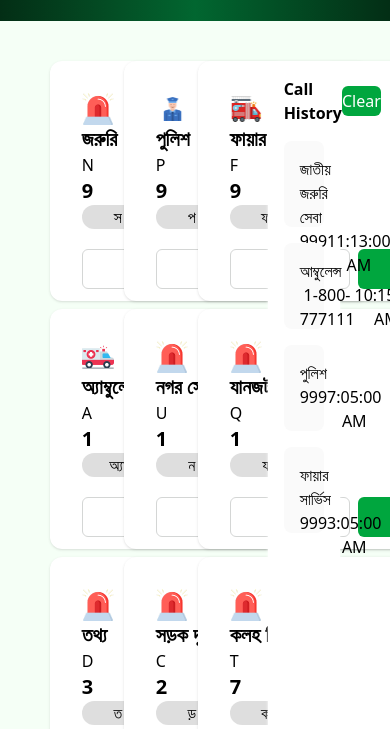
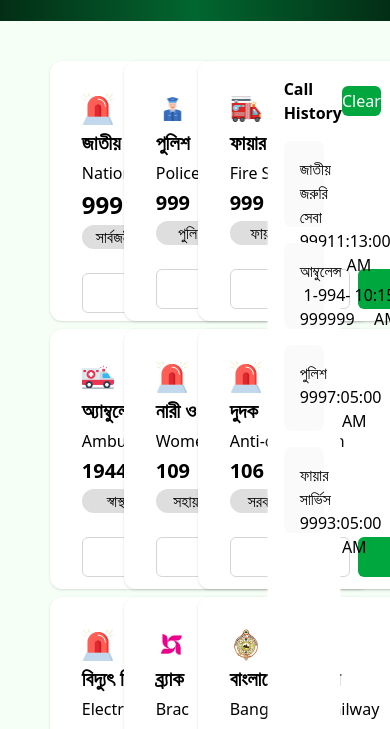
Before and after one commit to FahmidaHamid/assignment05SolutionFH, a website: page index.html in a window 390 px wide. Shown: the part 371-1100 px from the top of the page. Drawn offline with Linux system fonts and the light colour scheme; a web font is replaced by a local one.

Commit message:
complete, nonresponsive

```diff
--- a/index.html
+++ b/index.html
@@ -22,7 +22,8 @@
   <body
     class="w-full box-content flex flex-1 flex-col justify-center items-center bg-[#f5fff6]"
   >
-    <nav
+    <div
+      id="nav"
       class="w-full max-h-10 pl-6 pr-6 pt-14 pb-14 flex flex-row items-center justify-between shadow-[0_1px_50px_0px_rgba(181,181,181,0.25)] bg-white"
     >
       <div id="left" class="flex flex-row items-center justify-between">
@@ -58,8 +59,9 @@
           </li>
         </ul>
       </div>
-    </nav>
-    <banner
+    </div>
+    <div
+      id="banner"
       class="w-full h-max-[239px] pt-6 pb-6 flex flex-1 flex-col justify-center items-center bg-gradient-to-r from-green-950 via via-green-800 to bg-green-950"
     >
       <img
@@ -75,14 +77,14 @@
         Government Emergency Services at Your Fingertip - A Project by the
         Government of the People's Republic of Bangladesh
       </h3>
-    </banner>
+    </div>
     <div id="service-area" class="w-95/100 p-10 flex flex-1">
       <div
         class="left-cards w-9/12 grid grid-cols-3 gap-x-1 gap-y-2 justify-center items-center rounded-xl shadow-white"
       >
         <div
           id="card-1"
-          class="flex flex-col w-[320px] h-[240px] p-8 bg-[ #ffffff80] rounded-xl shadow-sm bg-white"
+          class="flex flex-col w-[320px] h-[260px] p-8 bg-[ #ffffff80] rounded-xl shadow-sm bg-white gap-1"
         >
           <div class="side-by-side flex flex-1 justify-between items-center">
             <img
@@ -94,12 +96,11 @@
 
             <i class="fa-regular fa-heart"></i>
           </div>
-          <h1 class="text-xl font-bold">জরুরি</h1>
-
-          <h2>N</h2>
-          <h2 class="text-xl font-bold">9</h2>
+          <h1 class="text-xl font-bold">জাতীয় জরুরি সেবা</h1>
+          <h2>National Emergency</h2>
+          <h2 class="text-2xl font-bold">999</h2>
           <div class="text-inside w-[72px] h-[24px] bg-[#5c5c5c33] rounded-xl">
-            <h3 class="text-center">স</h3>
+            <h3 class="text-center">সার্বজনীন</h3>
           </div>
 
           <div id="inside-card" class="flex flex-1 gap-2 pt-5">
@@ -117,7 +118,7 @@
         </div>
         <div
           id="card-2"
-          class="flex flex-col w-[320px] h-[240px] p-8 bg-[ #ffffff80] rounded-xl shadow-sm bg-white"
+          class="flex flex-col w-[320px] h-[260px] gap-1 p-8 bg-[ #ffffff80] rounded-xl shadow-sm bg-white"
         >
           <div class="side-by-side flex flex-1 justify-between items-center">
             <img class="w-8 h-8" src="./assets/police.png" alt="" srcset="" />
@@ -125,10 +126,10 @@
           </div>
 
           <h1 class="text-xl font-bold">পুলিশ</h1>
-          <h2>P</h2>
-          <h2 class="text-xl font-bold">9</h2>
+          <h2>Police</h2>
+          <h2 class="text-xl font-bold">999</h2>
           <div class="text-inside w-[72px] h-[24px] bg-[#5c5c5c33] rounded-xl">
-            <h3 class="text-center">প</h3>
+            <h3 class="text-center">পুলিশ</h3>
           </div>
 
           <div id="inside-card" class="flex flex-1 gap-2 pt-5">
@@ -146,7 +147,7 @@
         </div>
         <div
           id="card-3"
-          class="flex flex-col w-[320px] h-[240px] p-8 bg-[ #ffffff80] rounded-xl shadow-sm bg-white"
+          class="flex flex-col w-[320px] h-[260px] gap-1 p-8 bg-[ #ffffff80] rounded-xl shadow-sm bg-white"
         >
           <div class="side-by-side flex flex-1 justify-between items-center">
             <img
@@ -159,10 +160,10 @@
           </div>
 
           <h1 class="text-xl font-bold">ফায়ার সার্ভিস</h1>
-          <h2>F</h2>
-          <h2 class="text-xl font-bold">9</h2>
-          <div class="text-inside w-[72px] h-[24px] bg-[#5c5c5c33] rounded-xl">
-            <h3 class="text-center">ফ</h3>
+          <h2>Fire Service</h2>
+          <h2 class="text-xl font-bold">999</h2>
+          <div class="text-inside w-[70px] h-[24px] bg-[#5c5c5c33] rounded-xl">
+            <h3 class="text-center">ফায়ার</h3>
           </div>
 
           <div id="inside-card" class="flex flex-1 gap-2 pt-5">
@@ -180,7 +181,7 @@
         </div>
         <div
           id="card-4"
-          class="flex flex-col w-[320px] h-[240px] p-8 bg-[ #ffffff80] rounded-xl shadow-sm bg-white"
+          class="flex flex-col w-[320px] h-[260px] gap-1 p-8 bg-[ #ffffff80] rounded-xl shadow-sm bg-white"
         >
           <div class="side-by-side flex flex-1 justify-between items-center">
             <img
@@ -193,10 +194,10 @@
           </div>
 
           <h1 class="text-xl font-bold">অ্যাম্বুলেন্স</h1>
-          <h2>A</h2>
-          <h2 class="text-xl font-bold">1</h2>
+          <h2>Ambulance</h2>
+          <h2 class="text-xl font-bold">1944-999999</h2>
           <div class="text-inside w-[72px] h-[24px] bg-[#5c5c5c33] rounded-xl">
-            <h3 class="text-center">অ্যা</h3>
+            <h3 class="text-center">স্বাস্থ্য</h3>
           </div>
 
           <div id="inside-card" class="flex flex-1 gap-2 pt-5">
@@ -215,7 +216,7 @@
 
         <div
           id="card-5"
-          class="flex flex-col w-[320px] h-[240px] p-8 bg-[ #ffffff80] rounded-xl shadow-sm bg-white"
+          class="flex flex-col w-[320px] h-[260px] gap-1 p-8 bg-[ #ffffff80] rounded-xl shadow-sm bg-white"
         >
           <div class="side-by-side flex flex-1 justify-between items-center">
             <img
@@ -227,11 +228,11 @@
             <i class="fa-regular fa-heart"></i>
           </div>
 
-          <h1 class="text-xl font-bold">নগর সেবা</h1>
-          <h2>U</h2>
-          <h2 class="text-xl font-bold">1</h2>
+          <h1 class="text-xl font-bold">নারী ও শিশু সহায়তা</h1>
+          <h2>Women and Children Helpline</h2>
+          <h2 class="text-xl font-bold">109</h2>
           <div class="text-inside w-[72px] h-[24px] bg-[#5c5c5c33] rounded-xl">
-            <h3 class="text-center">ন</h3>
+            <h3 class="text-center">সহায়তা</h3>
           </div>
 
           <div id="inside-card" class="flex flex-1 gap-2 pt-5">
@@ -249,7 +250,7 @@
         </div>
         <div
           id="card-6"
-          class="flex flex-col w-[320px] h-[240px] p-8 bg-[ #ffffff80] rounded-xl shadow-sm bg-white"
+          class="flex flex-col w-[320px] h-[260px] gap-1 p-8 bg-[ #ffffff80] rounded-xl shadow-sm bg-white"
         >
           <div class="side-by-side flex flex-1 justify-between items-center">
             <img
@@ -261,11 +262,11 @@
             <i class="fa-regular fa-heart"></i>
           </div>
 
-          <h1 class="text-xl font-bold">যানজট নিরসন</h1>
-          <h2>Q</h2>
-          <h2 class="text-xl font-bold">1</h2>
+          <h1 class="text-xl font-bold">দুদক</h1>
+          <h2>Anti-corruption</h2>
+          <h2 class="text-xl font-bold">106</h2>
           <div class="text-inside w-[72px] h-[24px] bg-[#5c5c5c33] rounded-xl">
-            <h3 class="text-center">য</h3>
+            <h3 class="text-center">সরকারি</h3>
           </div>
 
           <div id="inside-card" class="flex flex-1 gap-2 pt-5">
@@ -283,7 +284,7 @@
         </div>
         <div
           id="card-7"
-          class="flex flex-col w-[320px] h-[240px] p-8 bg-[ #ffffff80] rounded-xl shadow-sm bg-white"
+          class="flex flex-col w-[320px] h-[260px] gap-1 p-8 bg-[ #ffffff80] rounded-xl shadow-sm bg-white"
         >
           <div class="side-by-side flex flex-1 justify-between items-center">
             <img
@@ -295,11 +296,11 @@
             <i class="fa-regular fa-heart"></i>
           </div>
 
-          <h1 class="text-xl font-bold">তথ্য</h1>
-          <h2>D</h2>
-          <h2 class="text-xl font-bold">3</h2>
+          <h1 class="text-xl font-bold">বিদ্যুৎ বিভ্রাট</h1>
+          <h2>Electricity Outage</h2>
+          <h2 class="text-xl font-bold">16216</h2>
           <div class="text-inside w-[72px] h-[24px] bg-[#5c5c5c33] rounded-xl">
-            <h3 class="text-center">ত</h3>
+            <h3 class="text-center">বিদ্যুৎ</h3>
           </div>
 
           <div id="inside-card" class="flex flex-1 gap-2 pt-5">
@@ -317,23 +318,18 @@
         </div>
         <div
           id="card-8"
-          class="flex flex-col w-[320px] h-[240px] p-8 bg-[ #ffffff80] rounded-xl shadow-sm bg-white"
+          class="flex flex-col w-[320px] h-[260px] gap-1 p-8 bg-[ #ffffff80] rounded-xl shadow-sm bg-white"
         >
           <div class="side-by-side flex flex-1 justify-between items-center">
-            <img
-              class="w-8 h-8"
-              src="./assets/emergency.png"
-              alt=""
-              srcset=""
-            />
+            <img class="w-8 h-8" src="./assets/brac.png" alt="" srcset="" />
             <i class="fa-regular fa-heart"></i>
           </div>
 
-          <h1 class="text-xl font-bold">সড়ক দুর্ঘটনা</h1>
-          <h2>C</h2>
-          <h2 class="text-xl font-bold">2</h2>
+          <h1 class="text-xl font-bold">ব্র্যাক</h1>
+          <h2>Brac</h2>
+          <h2 class="text-xl font-bold">16445</h2>
           <div class="text-inside w-[72px] h-[24px] bg-[#5c5c5c33] rounded-xl">
-            <h3 class="text-center">ড়</h3>
+            <h3 class="text-center">এন জি ও</h3>
           </div>
 
           <div id="inside-card" class="flex flex-1 gap-2 pt-5">
@@ -351,23 +347,23 @@
         </div>
         <div
           id="card-9"
-          class="flex flex-col w-[320px] h-[240px] p-8 bg-[ #ffffff80] rounded-xl shadow-sm bg-white"
+          class="flex flex-col w-[320px] h-[260px] gap-1 p-8 bg-[ #ffffff80] rounded-xl shadow-sm bg-white"
         >
           <div class="side-by-side flex flex-1 justify-between items-center">
             <img
               class="w-8 h-8"
-              src="./assets/emergency.png"
+              src="./assets/Bangladesh-Railway.png"
               alt=""
               srcset=""
             />
             <i class="fa-regular fa-heart"></i>
           </div>
 
-          <h1 class="text-xl font-bold">কলহ নিরসন</h1>
-          <h2>T</h2>
-          <h2 class="text-xl font-bold">7</h2>
+          <h1 class="text-xl font-bold">বাংলাদেশ রেলওয়ে</h1>
+          <h2>Bangladesh Railway</h2>
+          <h2 class="text-xl font-bold">163</h2>
           <div class="text-inside w-[72px] h-[24px] bg-[#5c5c5c33] rounded-xl">
-            <h3 class="text-center">ক</h3>
+            <h3 class="text-center">পরিবহন</h3>
           </div>
 
           <div id="inside-card" class="flex flex-1 gap-2 pt-5">
@@ -405,11 +401,10 @@
               <p>11:13:00 AM</p>
             </div>
           </div>
-
           <div id="his2" class="w-0.9 h-[86px] m-2 p-4 rounded-lg bg-[#fafafa]">
             <h1>আম্বুলেন্স</h1>
             <div class="flex text-center justify-between">
-              <p>1-800-777111</p>
+              <p>1-994-999999</p>
               <p>10:15:00 AM</p>
             </div>
           </div>
```
Also changed, not shown: src/output.css.
